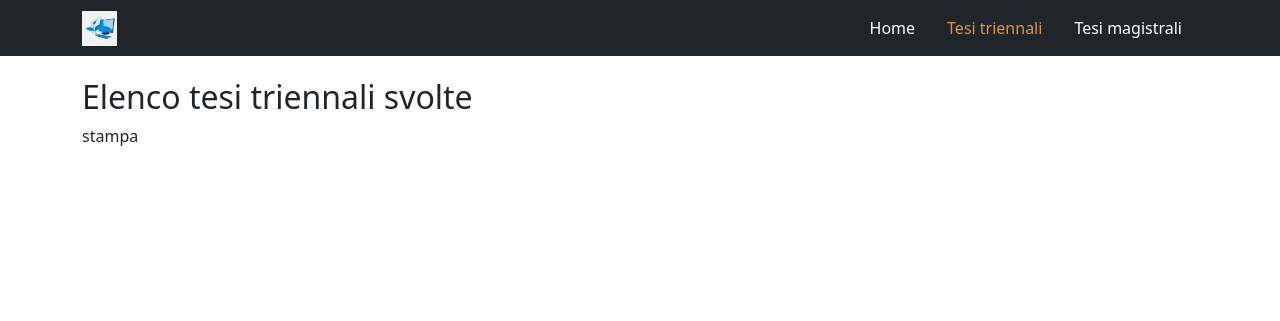
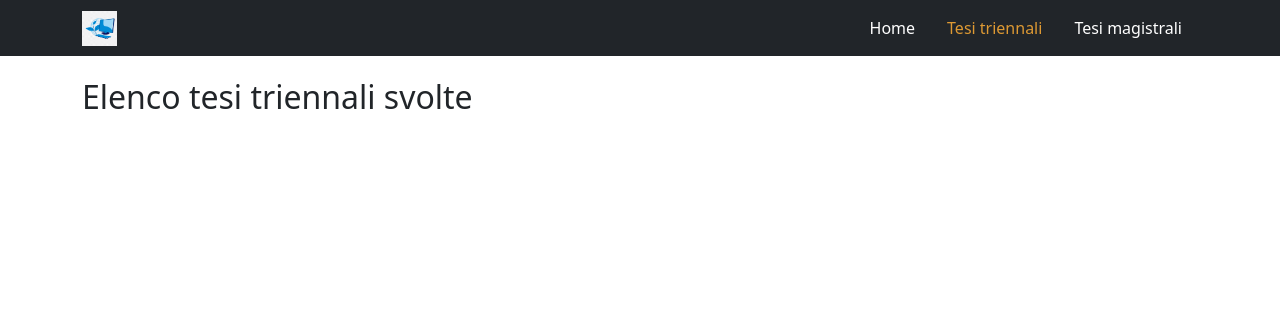
Before and after one commit to acantone03/sitodiprova.github.io, a Jekyll site: the page built from tesitriennali.md, in a window 1280 px wide. Shown: the top 321 px of the page. Built offline with Jekyll 4.4.1, drawn with Linux system fonts in a browser that asks for light colours.

Commit message:
Update tesitriennali.md

```diff
--- a/tesitriennali.md
+++ b/tesitriennali.md
@@ -5,10 +5,10 @@ permalink: /tesitriennali/
 ---
 
 ## Elenco tesi triennali svolte
-stampa
+
 <ul>
 {% for tesi in site.tesitriennali %}
-  ciao
-  <li><a href="{{site.baseurl}}{{ tesitriennali.url }}">{{ tesitriennali.tesi-name }}</a></li>
+
+  <li><a href="{{site.baseurl}}{{ tesi.url }}">{{ tesi.tesi-name }}</a></li>
 {% endfor %}
 </ul>
```
